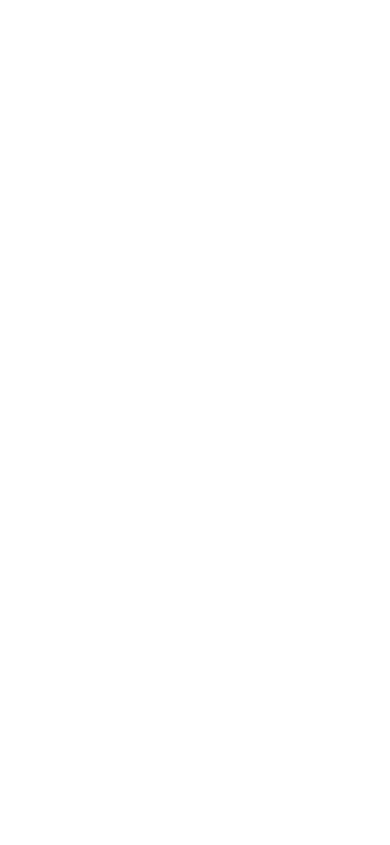
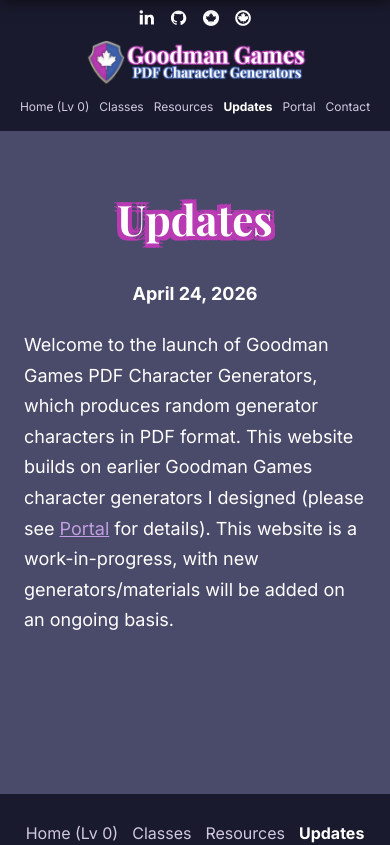
Before and after one commit to mark-tasaka/react-dcc-generator, a React (Create React App) app: page /updates in a window 390 px wide. Before the commit this address had no page. Shown: the top 845 px of the page. Built offline with nearby package versions, Linux system fonts and the light colour scheme; what @react-pdf/renderer would draw is missing.

Commit message:
new page, Uupdates.js, added

```diff
--- a/src/App.css
+++ b/src/App.css
@@ -152,7 +152,8 @@
 }
 
 .resources-section-title,
-.classes-section-title {
+.classes-section-title,
+.updates-section-title {
   font-family: 'Playfair Display', serif;
   font-size: 62px;
   color: #ffffff;
@@ -290,6 +291,20 @@
   color: #ffffff;
 }
 
+/* ── Updates Page ── */
+.updates-entry {
+  display: flex;
+  flex-direction: column;
+  gap: 8px;
+}
+
+.updates-date {
+  font-size: 18px;
+  font-weight: 700;
+  color: #ffffff;
+  margin: 0;
+}
+
 @media (hover: hover) {
   .resource-cover:hover .resource-item-title {
     color: #C09EE0;
@@ -375,7 +390,8 @@
   }
 
   .resources-section-title,
-  .classes-section-title {
+  .classes-section-title,
+  .updates-section-title  {
     font-size: 56px;
   }
 }
@@ -423,7 +439,8 @@
   }
 
   .resources-section-title,
-  .classes-section-title {
+  .classes-section-title,
+  .updates-section-title {
     font-size: 48px;
   }
 }
@@ -470,7 +487,8 @@
   }
 
   .resources-section-title,
-  .classes-section-title {
+  .classes-section-title,
+  .updates-section-title {
     font-size: 42px;
   }
 }
--- a/src/App.js
+++ b/src/App.js
@@ -5,6 +5,7 @@ import './App.css';
 import HomePage  from './HomePage';
 import Resources from './Resources';
 import Classes   from './Classes';
+import Updates   from './Updates';
 import Header    from './inc/Header';
 import Hero      from './inc/Hero';
 import Footer    from './inc/Footer';
@@ -34,6 +35,11 @@ function App() {
 
         {/* Resources — self-contained, owns its own Header + Footer, no Hero */}
         <Route path="/resources" element={<Resources />} />
+
+
+        {/* Updates — self-contained, owns its own Header + Footer, no Hero */}
+        <Route path="/updates" element={<Updates />} />
+
       </Routes>
     </Router>
   );
--- /dev/null
+++ b/src/Updates.js
@@ -0,0 +1,43 @@
+// src/Updates.js
+import React from 'react';
+import Header from './inc/Header';
+import Footer from './inc/Footer';
+import './App.css';
+
+const Updates = () => {
+  return (
+    <div className="App" id="top">
+      <Header />
+      <main className="main-content">
+        <div className="resources-page">
+
+          <h1 className="updates-section-title">Updates</h1>
+
+          {/* ── Update Entry ── */}
+          <div className="updates-entry">
+            <p className="updates-date">April 24, 2026</p>
+            <p className="resources-description">
+              Welcome to the launch of Goodman Games PDF Character Generators, which
+              produces random generator characters in PDF format. This website builds
+              on earlier Goodman Games character generators I designed (please see{' '}
+              <a
+                href="https://oldschooladventures.org/"
+                target="_blank"
+                rel="noopener noreferrer"
+                className="classes-link"
+              >
+                Portal
+              </a>
+              {' '}for details). This website is a work-in-progress, with new
+              generators/materials will be added on an ongoing basis.
+            </p>
+          </div>
+
+        </div>
+      </main>
+      <Footer />
+    </div>
+  );
+};
+
+export default Updates;
```
